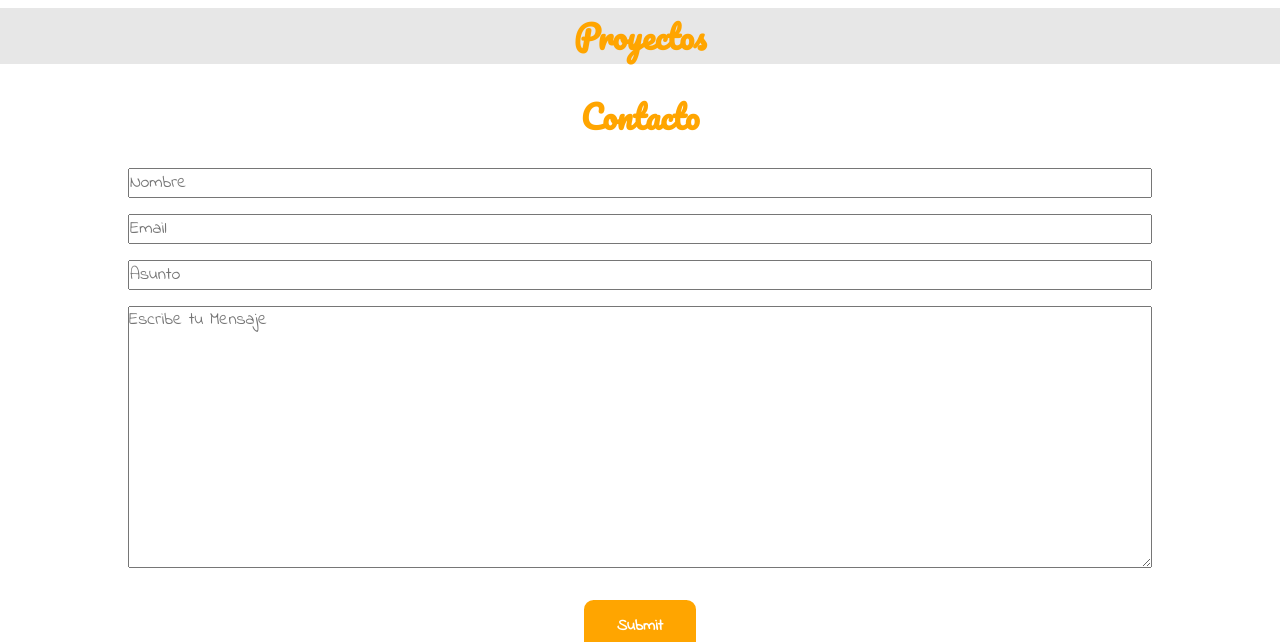
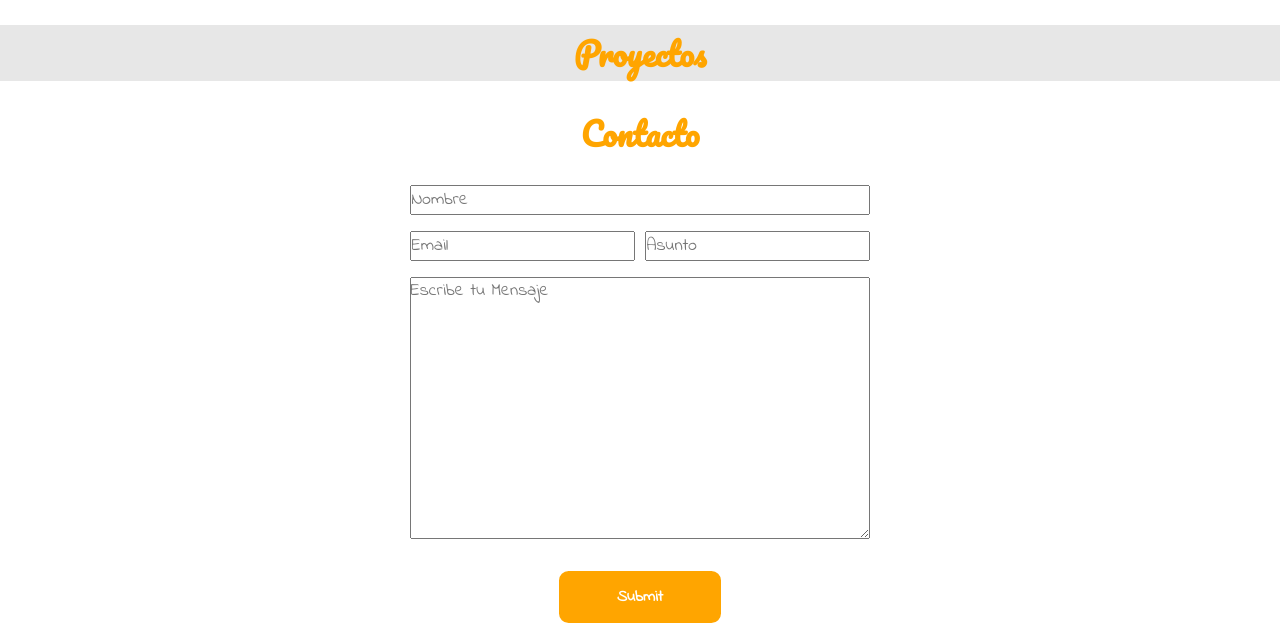
Before and after one commit to Kokeport/Portafolio, a plain HTML site: page index.html in a window 1280 px wide. Shown: the part 1042-1684 px from the top of the page. Drawn offline with Linux system fonts and the light colour scheme.

Commit message:
V-2
Maquetado Responsivo completo .
Falta Agregado y validación con JS para el formulario y efectos leves a la pagina

```diff
--- a/style.css
+++ b/style.css
@@ -264,3 +264,46 @@
     order: 2;
   }
 }
+
+@media (min-width: 800px) {
+  .container-form {
+    width: 60%;
+    margin: 0 auto;
+  }
+
+  .content-form {
+    display: flex;
+    flex-flow: row wrap;
+    width: 60%;
+    justify-content: space-between;
+  }
+
+  .content-form > input {
+    display: inline-block;
+    width: 49%;
+  }
+
+  .container-submit {
+    width: 100%;
+    text-align: center;
+  }
+
+  .container-submit input {
+    max-width: 35%;
+  }
+
+  .container-form input[placeholder="Nombre"] {
+    width: 100%;
+  }
+
+  .r-socials {
+    margin: 0 auto;
+  }
+}
+
+@media (min-width: 1280px) {
+  .tec-img {
+    width: 60%;
+    margin: 3rem auto;
+  }
+}
```
